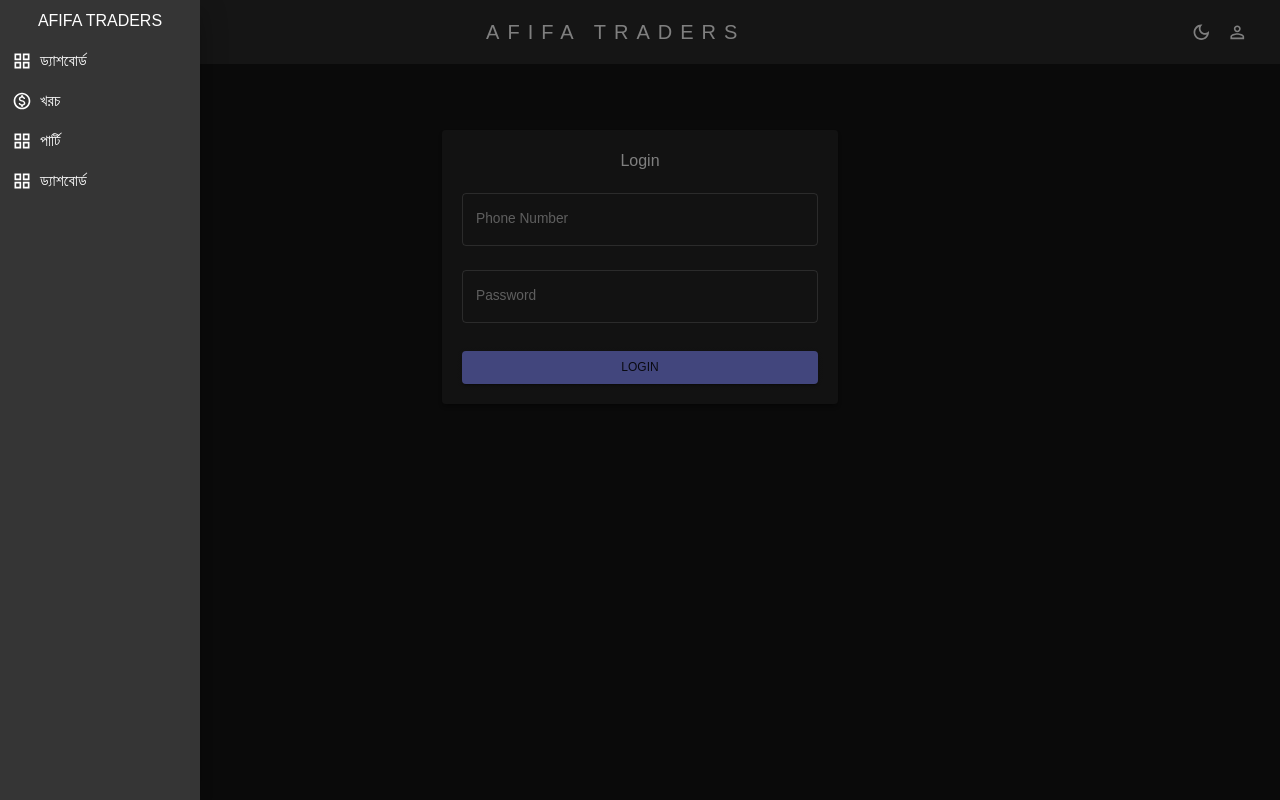
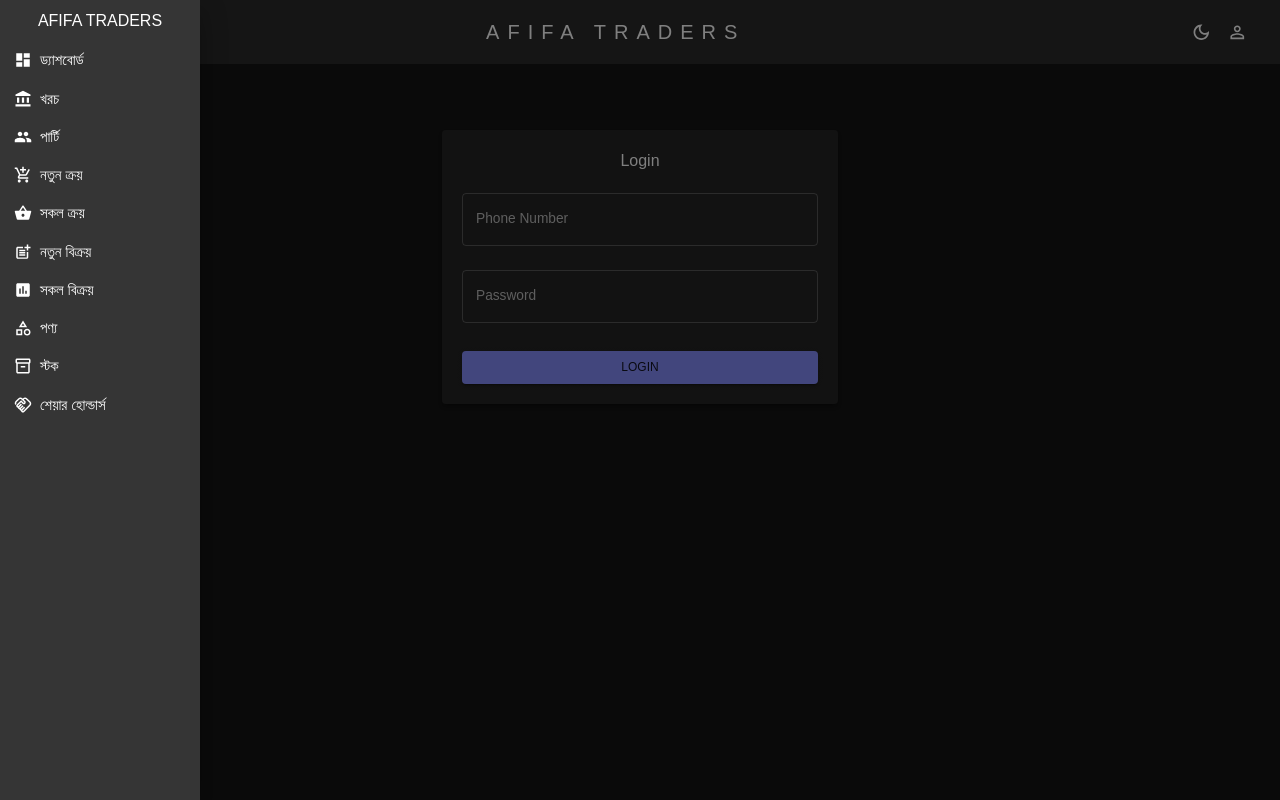
Before and after one commit to masudcse3/afifa-traders, a React (Vite) app in the folder frontend/: page /login in a window 1280 px wide. Both pictures are taken after a click on the button 30 px from the left and 32 px from the top of the page. Built offline with nearby package versions, Linux system fonts and the light colour scheme; what easy-peasy would draw is missing.

Commit message:
Left Menu

```diff
--- a/frontend/src/scenes/Buy/Purchases.jsx
+++ b/frontend/src/scenes/Buy/Purchases.jsx
@@ -28,7 +28,6 @@ const Purchases = () => {
   const theme = useTheme();
   const colors = tokens(theme.palette.mode);
   // auto focus for weight field
-  const [focused, setFocused] = useState(false);
 
   // initail state
   const initialData = {
@@ -74,7 +73,6 @@ const Purchases = () => {
     ]);
 
     setWeight("");
-    setFocused(true);
   };
   useEffect(() => {
     const calculatedWeight = calculateWeight.slice(1);
@@ -120,7 +118,6 @@ const Purchases = () => {
       setWeight("");
       setTotalInText("");
       setLoading(false);
-      setFocused(false);
     } catch (error) {
       console.error(error);
       setLoading(false);
@@ -248,7 +245,6 @@ const Purchases = () => {
                 color="secondary"
                 fullWidth
                 size="small"
-                focused={focused}
               />
             </Grid>
             <Grid item xs={3} sm={3} md={4}>
--- a/frontend/src/scenes/global/MainMenu.jsx
+++ b/frontend/src/scenes/global/MainMenu.jsx
@@ -1,8 +1,19 @@
 /** @format */
 
 import { Drawer, Button, Typography, Box } from "@mui/material";
-import GridViewOutlinedIcon from "@mui/icons-material/GridViewOutlined";
-import MonetizationOnOutlinedIcon from "@mui/icons-material/MonetizationOnOutlined";
+
+import DashboardIcon from "@mui/icons-material/Dashboard";
+import PartyIcon from "@mui/icons-material/People";
+// import PurchasesIcon from "@mui/icons-material/ShoppingCart";
+// import SalesIcon from "@mui/icons-material/AttachMoney";
+import NewPurchasesIcon from "@mui/icons-material/AddShoppingCart";
+import AllPurchasesIcon from "@mui/icons-material/ShoppingBasket";
+import NewSalesIcon from "@mui/icons-material/PostAdd";
+import AllSalesIcon from "@mui/icons-material/Assessment";
+import ExpensesIcon from "@mui/icons-material/AccountBalance";
+import Inventory2OutlinedIcon from "@mui/icons-material/Inventory2Outlined";
+import CategoryOutlinedIcon from "@mui/icons-material/CategoryOutlined";
+import HandshakeOutlinedIcon from "@mui/icons-material/HandshakeOutlined";
 import { Link as RouterLink } from "react-router-dom";
 // eslint-disable-next-line react/prop-types
 const MainMenu = ({ open, onClose }) => {
@@ -20,45 +31,131 @@ const MainMenu = ({ open, onClose }) => {
         <Typography variant="h5" p="10px" align="center">
           AFIFA TRADERS
         </Typography>
-        <Box display="flex" flexDirection="column" alignItems="flex-start">
+        <Box
+          sx={{
+            display: "flex",
+            flexDirection: "column",
+            alignSelf: "self-start",
+            alignItems: "start",
+          }}
+        >
           <Button
-            startIcon={<GridViewOutlinedIcon />}
+            startIcon={<DashboardIcon />}
             component={RouterLink}
             to="/"
             onClick={onClose}
             variant="string"
-            sx={{ fontSize: "16px" }}
+            sx={{
+              fontSize: "15px",
+            }}
+            size="small"
           >
             ড্যাশবোর্ড
           </Button>
           <Button
-            startIcon={<MonetizationOnOutlinedIcon />}
+            startIcon={<ExpensesIcon />}
             component={RouterLink}
             to="/expenses"
+            onClick={onClose}
             variant="string"
-            sx={{ fontSize: "16px" }}
+            sx={{ fontSize: "15px" }}
+            size="small"
           >
             খরচ
           </Button>
           <Button
-            startIcon={<GridViewOutlinedIcon />}
+            startIcon={<PartyIcon />}
             component={RouterLink}
-            to="/"
+            to="/parties"
             onClick={onClose}
             variant="string"
-            sx={{ fontSize: "16px" }}
+            sx={{ fontSize: "15px" }}
+            size="small"
           >
             পার্টি
           </Button>
+
+          {/* Submenu for purchases*/}
           <Button
-            startIcon={<GridViewOutlinedIcon />}
+            startIcon={<NewPurchasesIcon />}
             component={RouterLink}
-            to="/"
+            to="/purchases"
             onClick={onClose}
             variant="string"
-            sx={{ fontSize: "16px" }}
+            sx={{ fontSize: "15px" }}
+            size="small"
           >
-            ড্যাশবোর্ড
+            নতুন ক্রয়
+          </Button>
+          <Button
+            startIcon={<AllPurchasesIcon />}
+            component={RouterLink}
+            to="/all-purchases"
+            onClick={onClose}
+            variant="string"
+            sx={{ fontSize: "15px" }}
+            size="small"
+          >
+            সকল ক্রয়
+          </Button>
+
+          {/* Submenu for sales*/}
+          <Button
+            startIcon={<NewSalesIcon />}
+            component={RouterLink}
+            to="/sales"
+            onClick={onClose}
+            variant="string"
+            sx={{ fontSize: "15px" }}
+            size="small"
+          >
+            নতুন বিক্রয়
+          </Button>
+          <Button
+            startIcon={<AllSalesIcon />}
+            component={RouterLink}
+            to="/all-sales"
+            onClick={onClose}
+            variant="string"
+            sx={{ fontSize: "15px" }}
+            size="small"
+          >
+            সকল বিক্রয়
+          </Button>
+
+          {/* Submenu for sales*/}
+          <Button
+            startIcon={<CategoryOutlinedIcon />}
+            component={RouterLink}
+            to="/products"
+            onClick={onClose}
+            variant="string"
+            sx={{ fontSize: "15px" }}
+            size="small"
+          >
+            পণ্য
+          </Button>
+          <Button
+            startIcon={<Inventory2OutlinedIcon />}
+            component={RouterLink}
+            to="/stocks"
+            onClick={onClose}
+            variant="string"
+            sx={{ fontSize: "15px" }}
+            size="small"
+          >
+            স্টক
+          </Button>
+          <Button
+            startIcon={<HandshakeOutlinedIcon />}
+            component={RouterLink}
+            to="/shares"
+            onClick={onClose}
+            variant="string"
+            sx={{ fontSize: "15px" }}
+            size="small"
+          >
+            শেয়ার হোল্ডার্স
           </Button>
         </Box>
       </Drawer>
```
